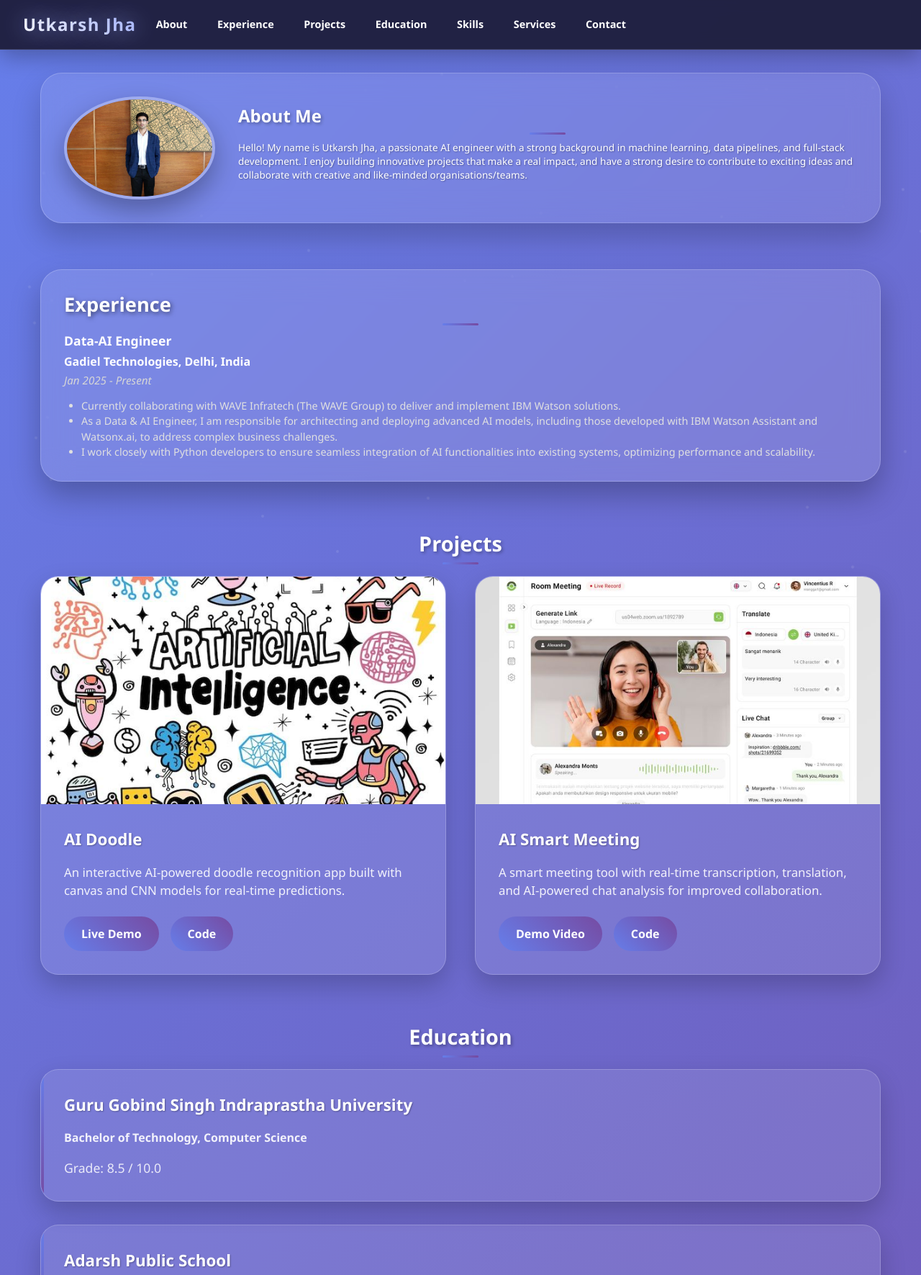
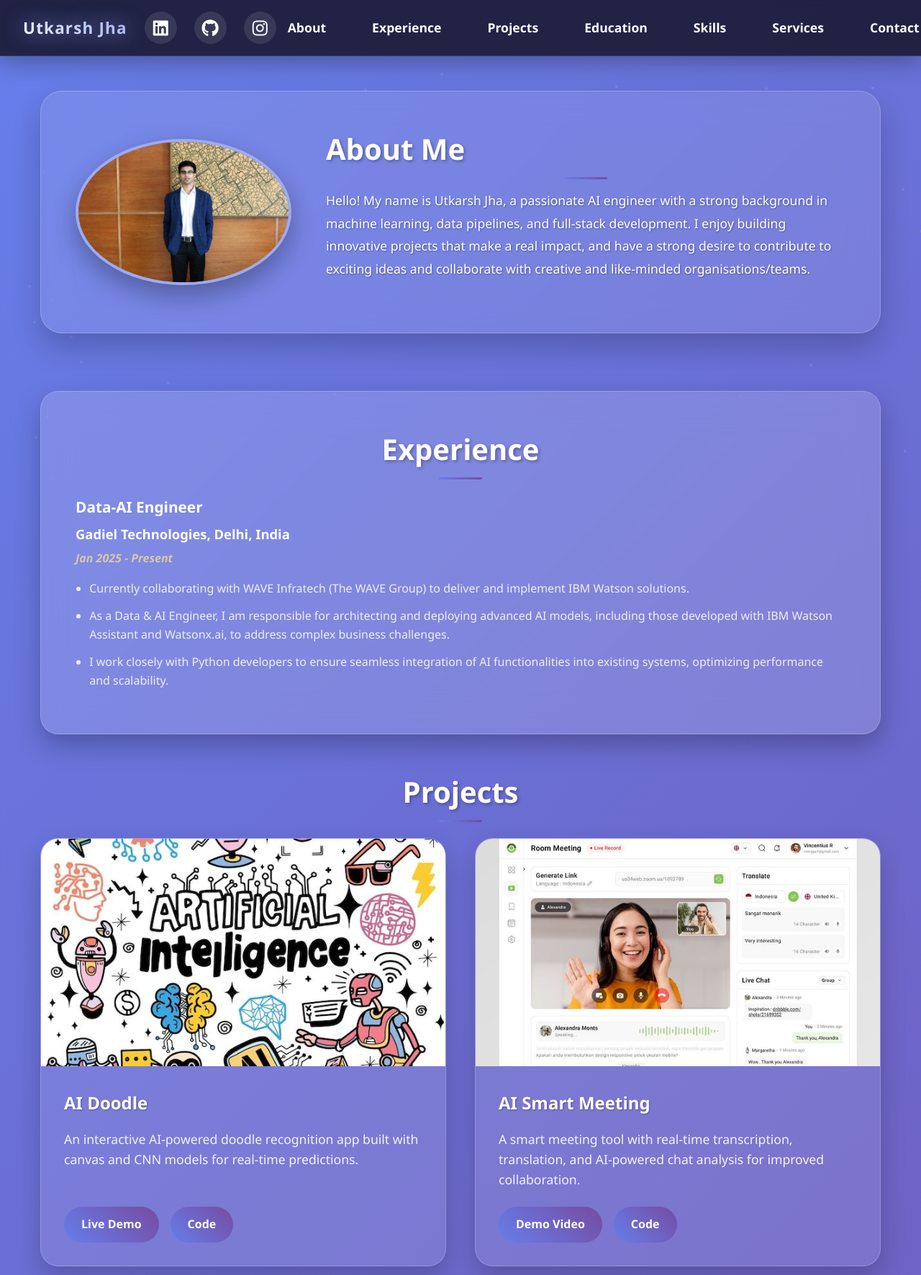
Before and after one commit to ujayjumpman/Portfolio, a plain HTML site: page index.html in a window 1280 px wide. Shown: the top 1771 px of the page at 72% size. Drawn offline with Linux system fonts and the light colour scheme.

Commit message:
Update index.html

```diff
--- a/index.html
+++ b/index.html
@@ -23,7 +23,7 @@
       font-family: 'Segoe UI', Tahoma, Geneva, Verdana, sans-serif;
       background: linear-gradient(135deg, #667eea 0%, #764ba2 100%);
       color: #222;
-      line-height: 1.5;
+      line-height: 1.6;
       min-height: 100vh;
       display: flex;
       flex-direction: column;
@@ -84,14 +84,13 @@
     .header-content {
       display: flex;
       align-items: center;
-      gap: 1rem;
-      flex-wrap: nowrap;
+      gap: 1.5rem;
     }
 
     header h1 {
       font-weight: 700;
-      font-size: 1.5rem;
-      letter-spacing: 1.5px;
+      font-size: 1.4rem;
+      letter-spacing: 1.2px;
       cursor: default;
       background: linear-gradient(45deg, #fff, #a5b4fc);
       -webkit-background-clip: text;
@@ -106,22 +105,51 @@
       to { text-shadow: 0 0 30px rgba(165, 180, 252, 0.8); }
     }
 
+    .social-links {
+      display: flex;
+      gap: 1.5rem;
+      align-items: center;
+    }
+
+    .social-links a {
+      color: #fff;
+      font-size: 1.5rem;
+      transition: all 0.3s ease;
+      padding: 0.5rem;
+      border-radius: 50%;
+      background: rgba(255, 255, 255, 0.1);
+      display: flex;
+      align-items: center;
+      justify-content: center;
+      width: 45px;
+      height: 45px;
+    }
+
+    .social-links a:hover {
+      background: rgba(255, 255, 255, 0.2);
+      transform: translateY(-3px) scale(1.1);
+      box-shadow: 0 10px 20px rgba(0, 0, 0, 0.3);
+    }
+
+    .social-links .linkedin:hover { color: #0077b5; }
+    .social-links .github:hover { color: #333; }
+    .social-links .instagram:hover { color: #e4405f; }
+
     nav ul {
       display: flex;
       list-style: none;
-      gap: 1.2rem;
+      gap: 2rem;
       font-weight: 600;
-      font-size: 0.9rem;
+      font-size: 1.1rem;
     }
 
     nav ul li {
       cursor: pointer;
-      padding: 0.35rem 0.7rem;
-      border-radius: 20px;
+      padding: 0.5rem 1rem;
+      border-radius: 25px;
       transition: all 0.3s ease;
       position: relative;
       overflow: hidden;
-      user-select: none;
     }
 
     nav ul li::before {
@@ -143,7 +171,6 @@
       color: white !important;
       position: relative;
       z-index: 1;
-      white-space: nowrap;
     }
 
     nav ul li:hover {
@@ -154,17 +181,17 @@
     main {
       flex-grow: 1;
       max-width: 1200px;
-      margin: 2rem auto 4rem;
+      margin: 3rem auto 5rem;
       padding: 0 1rem;
       position: relative;
       z-index: 1;
     }
 
     section {
-      margin-bottom: 4rem;
-      scroll-margin-top: 80px;
+      margin-bottom: 5rem;
+      scroll-margin-top: 100px;
       opacity: 0;
-      transform: translateY(40px);
+      transform: translateY(50px);
       animation: fadeInUp 0.8s ease forwards;
     }
 
@@ -178,8 +205,8 @@
     h2 {
       color: #fff;
       font-weight: 700;
-      margin-bottom: 1.5rem;
-      font-size: 1.8rem;
+      margin-bottom: 2rem;
+      font-size: 2.5rem;
       text-align: center;
       position: relative;
       text-shadow: 2px 2px 4px rgba(0, 0, 0, 0.3);
@@ -188,10 +215,10 @@
     h2::after {
       content: '';
       position: absolute;
-      bottom: -8px;
+      bottom: -10px;
       left: 50%;
       transform: translateX(-50%);
-      width: 50px;
+      width: 60px;
       height: 3px;
       background: linear-gradient(90deg, #667eea, #764ba2);
       border-radius: 2px;
@@ -201,16 +228,17 @@
     #about {
       display: flex;
       flex-wrap: wrap;
-      gap: 2rem;
+      gap: 3rem;
       align-items: center;
       background: rgba(255, 255, 255, 0.1);
       backdrop-filter: blur(20px);
       border-radius: 30px;
-      padding: 2rem;
+      padding: 3rem;
       box-shadow: 0 20px 40px rgba(0, 0, 0, 0.2);
       border: 1px solid rgba(255, 255, 255, 0.2);
       transition: all 0.4s ease;
       animation-delay: 0.2s;
+      text-align: left;
     }
 
     #about:hover {
@@ -220,7 +248,7 @@
 
     #about img.profile-pic {
       border-radius: 50%;
-      max-width: 210px;
+      max-width: 300px;
       width: 100%;
       box-shadow: 0 15px 35px rgba(0, 0, 0, 0.3);
       flex-shrink: 0;
@@ -235,78 +263,73 @@
 
     #about-text {
       flex: 1;
-      font-size: 0.85rem;
+      font-size: 1.1rem;
       color: #fff;
       text-shadow: 1px 1px 2px rgba(0, 0, 0, 0.3);
+      text-align: left;
     }
 
     #about-text h2 {
       text-align: left;
-      margin-bottom: 1rem;
-      font-size: 1.5rem;
+      margin-bottom: 1.5rem;
     }
 
     #about-text p {
-      margin-bottom: 1rem;
-      line-height: 1.4;
+      margin-bottom: 1.5rem;
+      line-height: 1.8;
     }
 
-    /* Experience Section */
+    /* Enhanced Experience Section */
     #experience {
-      background: rgba(255, 255, 255, 0.12);
-      backdrop-filter: blur(20px);
-      border-radius: 30px;
-      padding: 1.8rem 2rem;
-      box-shadow: 0 20px 40px rgba(0, 0, 0, 0.25);
+      background: rgba(255, 255, 255, 0.15);
+      backdrop-filter: blur(25px);
+      border-radius: 25px;
+      padding: 3rem 3rem;
+      box-shadow: 0 15px 35px rgba(0, 0, 0, 0.25);
       border: 1px solid rgba(255, 255, 255, 0.2);
       transition: all 0.4s ease;
-      animation-delay: 0.25s;
+      font-size: 1rem;
       color: #eee;
-      font-size: 0.9rem;
+      margin-bottom: 3rem;
+      text-align: left;
     }
 
     #experience:hover {
-      transform: translateY(-10px);
-      box-shadow: 0 30px 60px rgba(0, 0, 0, 0.35);
+      transform: translateY(-6px);
+      box-shadow: 0 25px 50px rgba(0, 0, 0, 0.35);
     }
 
-    #experience h2 {
-      text-align: left;
-      font-size: 1.7rem;
-      margin-bottom: 1rem;
+    #experience .job-title {
+      font-weight: 700;
       color: white;
-      text-shadow: 2px 2px 6px rgba(0, 0, 0, 0.5);
+      font-size: 1.3rem;
+      margin-bottom: 0.4rem;
     }
 
-    #experience strong.job-title {
+    #experience .company {
+      font-weight: 700;
       color: white;
-      font-weight: 700;
-      font-size: 1.1rem;
-      display: block;
-      margin-bottom: 0.2rem;
+      font-size: 1.15rem;
+      margin-bottom: 0.4rem;
     }
 
-    #experience strong.company {
-      color: white;
+    #experience .dates {
+      font-style: italic;
       font-weight: 600;
-      font-size: 1rem;
+      color: #d8c7a9;
+      margin-bottom: 1rem;
       display: block;
-      margin-bottom: 0.2rem;
-    }
-
-    #experience em.dates {
-      font-style: italic;
-      color: #d6d6d6;
-      margin-bottom: 0.8rem;
-      display: block;
-      font-size: 0.95rem;
     }
 
     #experience ul {
-      list-style-type: disc;
-      padding-left: 1.5rem;
-      color: #e0e0e0;
-      line-height: 1.5;
+      padding-left: 1.2rem;
+      margin-left: 0;
+      color: #eee;
+    }
+
+    #experience ul li {
+      margin-bottom: 0.8rem;
+      line-height: 1.6;
     }
 
     /* Enhanced Projects Section */
@@ -314,7 +337,7 @@
       display: grid;
       grid-template-columns: repeat(auto-fit, minmax(400px, 1fr));
       gap: 2.5rem;
-      margin-top: 1.5rem;
+      margin-top: 2rem;
     }
 
     .project-card {
@@ -373,7 +396,7 @@
 
     .project-title {
       font-weight: 700;
-      font-size: 1.4rem;
+      font-size: 1.5rem;
       margin-bottom: 1rem;
       color: #fff;
       text-shadow: 1px 1px 2px rgba(0, 0, 0, 0.3);
@@ -381,10 +404,10 @@
 
     .project-desc {
       flex-grow: 1;
-      font-size: 1.05rem;
+      font-size: 1.1rem;
       margin-bottom: 1.5rem;
       color: rgba(255, 255, 255, 0.9);
-      line-height: 1.5;
+      line-height: 1.6;
     }
 
     .project-links {
@@ -427,18 +450,23 @@
     }
 
     /* Enhanced Education Section */
+    #education {
+      color: #eee;
+    }
+
     #education article {
-      background: rgba(255, 255, 255, 0.1);
-      backdrop-filter: blur(20px);
-      padding: 2rem;
+      background: rgba(255, 255, 255, 0.15);
+      backdrop-filter: blur(25px);
+      padding: 2.5rem;
       border-radius: 25px;
       margin-bottom: 2rem;
-      box-shadow: 0 15px 35px rgba(0, 0, 0, 0.2);
+      box-shadow: 0 15px 35px rgba(0, 0, 0, 0.25);
       transition: all 0.4s ease;
       cursor: default;
       border: 1px solid rgba(255, 255, 255, 0.2);
       position: relative;
       overflow: hidden;
+      text-align: left;
     }
 
     #education article::before {
@@ -464,61 +492,65 @@
 
     .edu-title {
       font-weight: 700;
-      font-size: 1.4rem;
+      font-size: 1.5rem;
       color: #fff;
-      margin-bottom: 1rem;
+      margin-bottom: 0.8rem;
       text-shadow: 1px 1px 2px rgba(0, 0, 0, 0.3);
     }
 
     .edu-subtitle {
       font-weight: 600;
-      margin-bottom: 1rem;
+      margin-bottom: 0.7rem;
       color: rgba(255, 255, 255, 0.9);
     }
 
     .edu-details {
       font-size: 1.1rem;
-      color: rgba(255, 255, 255, 0.85);
+      color: rgba(255, 255, 255, 0.8);
       line-height: 1.6;
     }
 
     /* Enhanced Skills Section */
     #skills {
-      background: rgba(255, 255, 255, 0.1);
-      backdrop-filter: blur(20px);
+      background: rgba(255, 255, 255, 0.15);
+      backdrop-filter: blur(25px);
       border-radius: 25px;
       padding: 3rem;
-      box-shadow: 0 15px 35px rgba(0, 0, 0, 0.2);
+      box-shadow: 0 15px 35px rgba(0, 0, 0, 0.25);
       border: 1px solid rgba(255, 255, 255, 0.2);
       transition: all 0.4s ease;
-      font-size: 0.85rem;
+      font-size: 0.9rem;
+      color: #eee;
+      margin-bottom: 3rem;
     }
 
     #skills:hover {
-      transform: translateY(-5px);
-      box-shadow: 0 25px 50px rgba(0, 0, 0, 0.3);
+      transform: translateY(-6px);
+      box-shadow: 0 25px 50px rgba(0, 0, 0, 0.35);
     }
 
     #skills ul {
       list-style: none;
       display: grid;
-      grid-template-columns: repeat(auto-fit, minmax(220px, 1fr));
+      grid-template-columns: repeat(auto-fit, minmax(200px, 1fr));
       gap: 1.5rem;
       font-weight: 700;
-      color: #fff;
+      color: #f0f0f7;
+      font-size: 1rem;
+      padding-left: 0;
     }
 
     #skills ul li {
       background: rgba(255, 255, 255, 0.1);
-      padding: 1rem 1.5rem;
+      padding: 0.7rem 1rem;
       border-radius: 20px;
       cursor: default;
       transition: all 0.3s ease;
       text-align: center;
-      border: 1px solid rgba(255, 255, 255, 0.2);
+      border: 1px solid rgba(255, 255, 255, 0.3);
       position: relative;
       overflow: hidden;
-      font-size: 1rem;
+      user-select: none;
     }
 
     #skills ul li::before {
@@ -528,7 +560,7 @@
       left: -100%;
       width: 100%;
       height: 100%;
-      background: linear-gradient(90deg, transparent, rgba(255, 255, 255, 0.2), transparent);
+      background: linear-gradient(90deg, transparent, rgba(255, 255, 255, 0.3), transparent);
       transition: left 0.5s;
     }
 
@@ -544,29 +576,32 @@
 
     /* Enhanced Services Section */
     #services {
-      background: rgba(255, 255, 255, 0.1);
-      backdrop-filter: blur(20px);
+      background: rgba(255, 255, 255, 0.15);
+      backdrop-filter: blur(25px);
       border-radius: 25px;
       padding: 3rem;
-      box-shadow: 0 15px 35px rgba(0, 0, 0, 0.2);
+      box-shadow: 0 15px 35px rgba(0, 0, 0, 0.25);
       border: 1px solid rgba(255, 255, 255, 0.2);
       transition: all 0.4s ease;
-      font-size: 0.9rem;
+      font-size: 0.95rem;
+      color: #eee;
+      margin-bottom: 3rem;
     }
 
     #services:hover {
-      transform: translateY(-5px);
-      box-shadow: 0 25px 50px rgba(0, 0, 0, 0.3);
+      transform: translateY(-6px);
+      box-shadow: 0 25px 50px rgba(0, 0, 0, 0.35);
     }
 
     #services ul {
       list-style: none;
       font-weight: 700;
-      color: #fff;
+      color: #eee;
       font-size: 1rem;
       display: grid;
       grid-template-columns: repeat(auto-fit, minmax(280px, 1fr));
       gap: 1rem;
+      padding-left: 0;
     }
 
     #services ul li {
@@ -578,6 +613,7 @@
       border-radius: 15px;
       transition: all 0.3s ease;
       border: 1px solid rgba(255, 255, 255, 0.1);
+      user-select: none;
     }
 
     #services ul li::before {
@@ -605,27 +641,28 @@
 
     /* Enhanced Contact Section */
     #contact {
-      background: rgba(255, 255, 255, 0.1);
-      backdrop-filter: blur(20px);
+      background: rgba(255, 255, 255, 0.15);
+      backdrop-filter: blur(25px);
       border-radius: 25px;
-      padding: 2rem 2.5rem;
-      box-shadow: 0 15px 35px rgba(0, 0, 0, 0.2);
+      padding: 3rem;
+      box-shadow: 0 15px 35px rgba(0, 0, 0, 0.25);
       max-width: 600px;
-      margin: 0 auto 4rem auto;
+      margin: 0 auto 5rem auto;
       border: 1px solid rgba(255, 255, 255, 0.2);
       transition: all 0.4s ease;
-      font-size: 0.9rem;
+      font-size: 1rem;
+      color: #eee;
     }
 
     #contact:hover {
-      transform: translateY(-5px);
-      box-shadow: 0 25px 50px rgba(0, 0, 0, 0.3);
+      transform: translateY(-6px);
+      box-shadow: 0 25px 50px rgba(0, 0, 0, 0.35);
     }
 
     #contact h2 {
-      margin-bottom: 1.8rem;
+      margin-bottom: 2rem;
       font-weight: 700;
-      font-size: 2rem;
+      font-size: 2.2rem;
       color: #fff;
       text-shadow: 2px 2px 4px rgba(0, 0, 0, 0.3);
       text-align: center;
@@ -641,17 +678,18 @@
       color: #fff;
       margin-bottom: 0.5rem;
       text-shadow: 1px 1px 2px rgba(0, 0, 0, 0.3);
+      user-select: none;
     }
 
     #contact input,
     #contact textarea {
-      padding: 0.85rem 1.2rem;
-      margin-bottom: 1.2rem;
+      padding: 1rem 1.5rem;
+      margin-bottom: 1.5rem;
       border-radius: 15px;
       border: 2px solid rgba(255, 255, 255, 0.3);
       background: rgba(255, 255, 255, 0.1);
       color: #fff;
-      font-size: 1rem;
+      font-size: 1.1rem;
       transition: all 0.3s ease;
       font-family: inherit;
       backdrop-filter: blur(10px);
@@ -715,18 +753,23 @@
       backdrop-filter: blur(10px);
       color: white;
       text-align: center;
-      padding: 1.5rem 1rem;
-      font-size: 0.95rem;
+      padding: 2rem;
+      font-size: 1rem;
       position: relative;
       z-index: 1000;
       border-top: 1px solid rgba(255, 255, 255, 0.1);
+      user-select: none;
     }
 
     /* Responsive Design */
     @media (max-width: 768px) {
       .header-content {
         flex-direction: column;
-        gap: 0.8rem;
+        gap: 1rem;
+      }
+
+      .social-links {
+        order: -1;
       }
 
       nav ul {
@@ -737,11 +780,11 @@
 
       #about {
         flex-direction: column;
-        padding: 1.5rem;
+        padding: 2rem;
       }
 
       #about img.profile-pic {
-        max-width: 180px;
+        max-width: 250px;
         margin: 0 auto;
       }
 
@@ -751,7 +794,7 @@
 
       #contact {
         max-width: 100%;
-        padding: 1.5rem;
+        padding: 2rem;
       }
 
       #skills ul {
@@ -760,10 +803,6 @@
 
       #services ul {
         grid-template-columns: 1fr;
-      }
-
-      #experience {
-        font-size: 0.85rem;
       }
     }
 
@@ -785,6 +824,18 @@
   <header>
     <div class="header-content">
       <h1>Utkarsh Jha</h1>
+      <div class="social-links">
+        <a href="https://www.linkedin.com/in/utkarsh-jha-66093822b/" target="_blank" rel="noopener noreferrer" class="linkedin" title="LinkedIn">
+          <i class="fa-brands fa-linkedin"></i>
+        </a>
+        <a href="https://github.com/ujayjumpman" target="_blank" rel="noopener noreferrer" class="github" title="GitHub">
+          <i class="fa-brands fa-github"></i>
+        </a>
+        <a href="https://www.instagram.com/ujayjumpman/" target="_blank" rel="noopener noreferrer" class="instagram" title="Instagram">
+          <i class="fa-brands fa-instagram"></i>
+        </a>
+      </div>
+    </div>
     <nav>
       <ul>
         <li><a href="#about" class="nav-link">About</a></li>
@@ -796,7 +847,6 @@
         <li><a href="#contact" class="nav-link">Contact</a></li>
       </ul>
     </nav>
-    </div>
   </header>
 
   <main>
@@ -822,9 +872,9 @@
     <!-- Experience Section -->
     <section id="experience" tabindex="0">
       <h2>Experience</h2>
-      <strong class="job-title">Data-AI Engineer</strong>
-      <strong class="company">Gadiel Technologies, Delhi, India</strong>
-      <em class="dates">Jan 2025 - Present</em>
+      <div class="job-title">Data-AI Engineer</div>
+      <div class="company">Gadiel Technologies, Delhi, India</div>
+      <div class="dates">Jan 2025 - Present</div>
       <ul>
         <li>Currently collaborating with WAVE Infratech (The WAVE Group) to deliver and implement IBM Watson solutions.</li>
         <li>As a Data & AI Engineer, I am responsible for architecting and deploying advanced AI models, including those developed with IBM Watson Assistant and Watsonx.ai, to address complex business challenges.</li>
@@ -889,10 +939,12 @@
                 href="https://github.com/ujayjumpman/AI-Meeting-Assistant"
                 target="_blank"
                 rel="noopener noreferrer"
-                >Code</a>
+                >Code</a
+              >
             </div>
           </div>
         </div>
+
       </div>
     </section>
 
```
Lines whose indentation alone changed are shown as unchanged.
